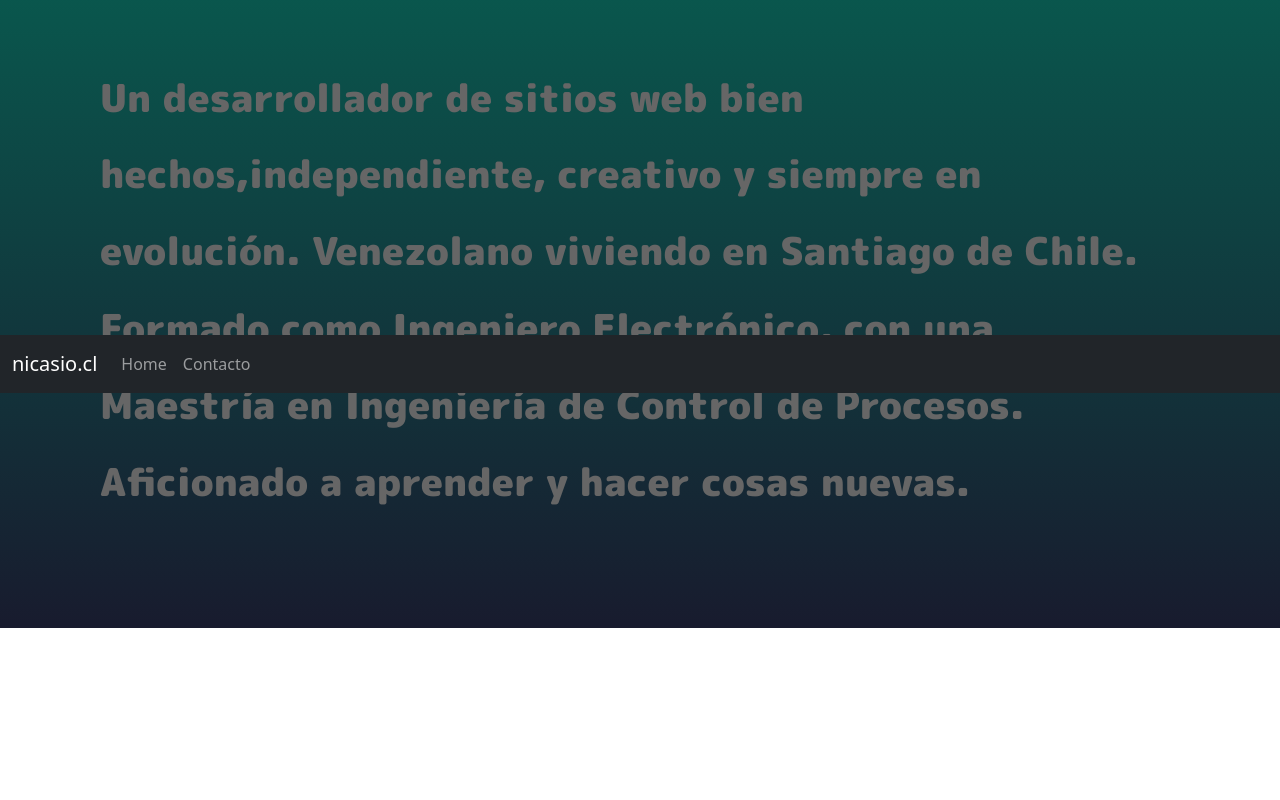
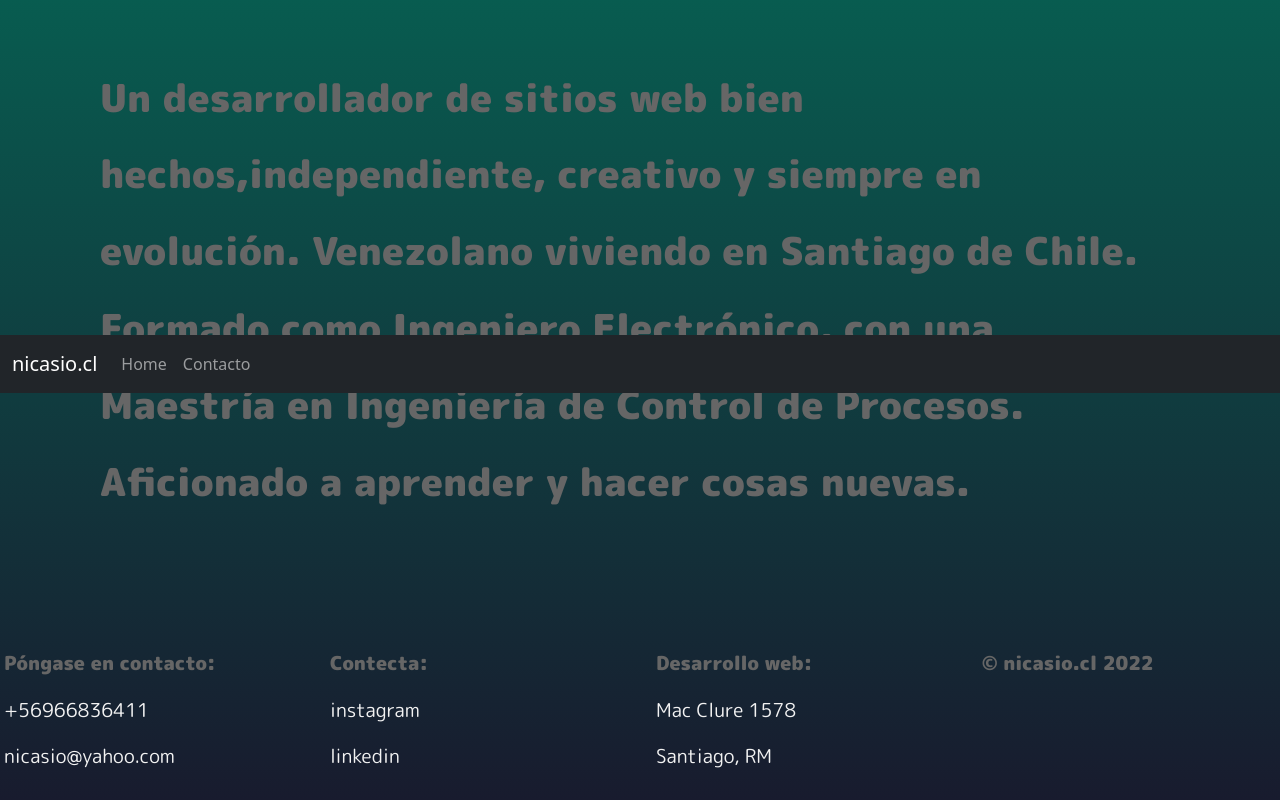
Before and after one commit to nicasiof/iientrega, a plain HTML site: page index.html in a window 1280 px wide. Shown: the part 407-1207 px from the top of the page. Before the commit the page ends 1035 px from the top, so only its background shows below. Drawn offline with nearby package versions, Linux system fonts and the light colour scheme; files that its build step writes are made by us from their sources; files whose address does not match are found by name.

Commit message:
se hacen las conexiones a la página contacto

```diff
--- a/index.html
+++ b/index.html
@@ -21,10 +21,10 @@
     <div class="collapse navbar-collapse" id="collapsibleNavbar">
       <ul class="navbar-nav">
         <li class="nav-item">
-          <a class="nav-link" href="#">Home</a>
+          <a class="nav-link" href="../root/index.html">Home</a>
         </li>
         <li class="nav-item">
-          <a class="nav-link" href="#">Contacto</a>
+          <a class="nav-link" href="../root/pages/contacto.html">Contacto</a>
         </li>
       </ul>
     </div>
@@ -45,5 +45,25 @@
 </h4>
 </div>
 
+
+<footer>
+    <div class="row">
+        <div class="col-sm-3 p-3">
+            <h5>Póngase en contacto: </h5>
+            <h6>+56966836411</h6>
+            <h6>nicasio@yahoo.com</h6></div>
+        <div class="col-sm-3 p-3">
+            <h5>Contecta: </h5>
+            <h6>instagram</h6>
+            <h6>linkedin</h6></div>
+        <div class="col-sm-3 p-3">
+            <h5>Desarrollo web:</h5>
+            <h6>Mac Clure 1578</h6>
+            <h6>Santiago, RM</h6></div>
+        <div class="col-sm-3 p-3">
+            <h5> &#169 nicasio.cl  2022</h5>
+
+      </div>
+    </footer>
 </body>
 </html>
```
Also changed, not shown: pages/contacto.html (+6 -6 lines).
